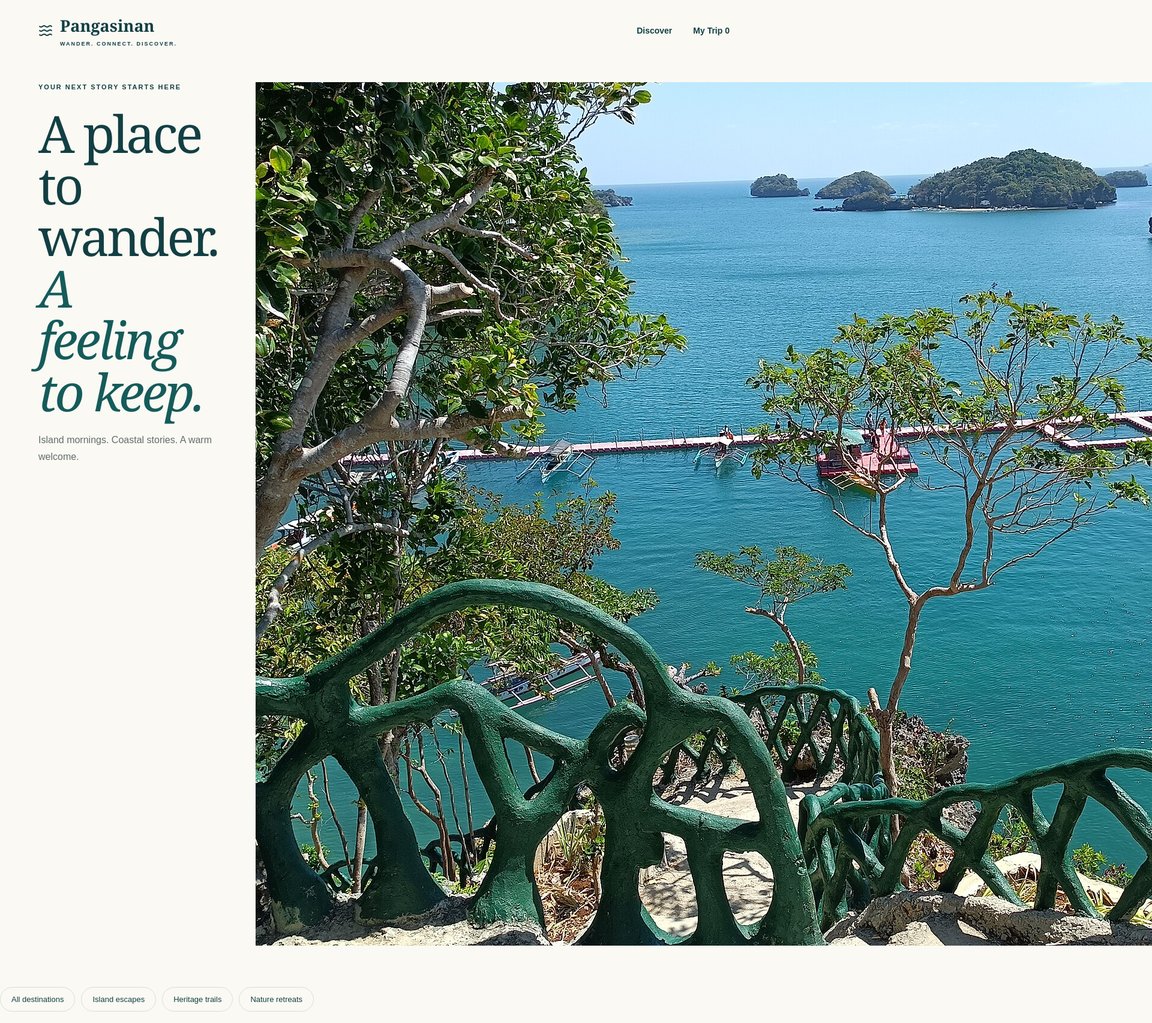
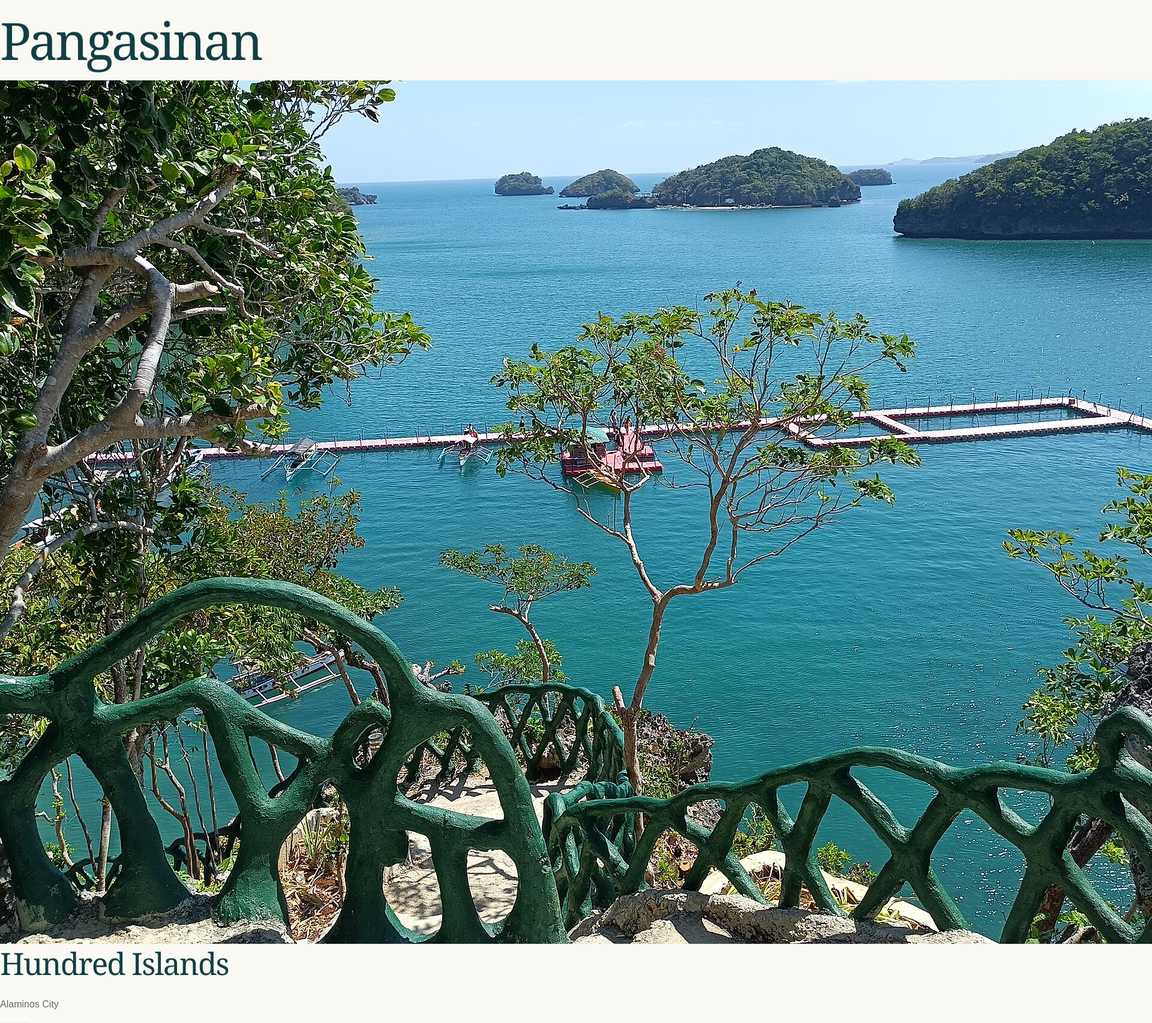
Before and after one commit to ucurexaquino-del/pangasinan-heritage, a Next.js app: page / in a window 1280 px wide. Shown: the top 1706 px of the page at 60% size, 1920 px wide, since content can reach past the window. Built offline with nearby package versions, Linux system fonts and the light colour scheme.

Commit message:
Update page.tsx

```diff
--- a/app/page.tsx
+++ b/app/page.tsx
@@ -1,623 +1,67 @@
 'use client';
 
-import { useEffect, useRef, useState } from 'react';
-import {
-  ArrowUpRight,
-  ArrowRight,
-  MapPin,
-  Waves,
-  Sun,
-  Mountain,
-  Compass,
-  Heart,
-  X,
-  Menu,
-  Leaf,
-  ChevronRight,
-  Download,
-  Check,
-  Signal,
-  Landmark
-} from 'lucide-react';
-
-
-type Place = {
-  id:string;
-  title:string;
-  town:string;
-  category:string;
-  image:string;
-  intro:string;
-  story:string;
-  tips:string[];
-  source:string;
-  label:string;
-};
-
+import { useState } from "react";
 
 const BASE_PATH =
   process.env.NEXT_PUBLIC_BASE_PATH || "";
 
-
-const places:Place[]=[
-
+const places = [
   {
-id:'islands',
-title:'Hundred Islands',
-town:'Alaminos City',
-category:'Island escapes',
-image:`${BASE_PATH}/images/hundred.jpg`,
-intro:'A little island. A whole new perspective.',
-story:'Discover the island-dotted waters of the Hundred Islands National Park in Alaminos.',
-tips:[
-'Arrange your visit through the local tourism office.',
-'Bring drinking water and sun protection.',
-'Respect marine life.'
-],
-source:'#',
-label:'Sea & discovery'
+    id:"islands",
+    title:"Hundred Islands",
+    town:"Alaminos City",
+    image:`${BASE_PATH}/images/hundred.jpg`
   },
-
-
   {
-id:'lighthouse',
-title:'Cape Bolinao Lighthouse',
-town:'Bolinao',
-category:'Heritage trails',
-image:`${BASE_PATH}/images/light.jpg`,
-intro:'Follow the coast. Find a story.',
-story:'A historic coastal landmark of Pangasinan.',
-tips:[
-'Bring sun protection.',
-'Check access before visiting.',
-'Respect the area.'
-],
-source:'#',
-label:'History & horizons'
+    id:"lighthouse",
+    title:"Cape Bolinao Lighthouse",
+    town:"Bolinao",
+    image:`${BASE_PATH}/images/light.jpg`
   },
-
-
   {
-id:'springs',
-title:'Balungao Hot Springs',
-town:'Balungao',
-category:'Nature retreats',
-image:`${BASE_PATH}/images/spring.jpg`,
-intro:'Slow days, warm waters, greener views.',
-story:'Hot and cold springs located near Mount Balungao.',
-tips:[
-'Bring swimwear.',
-'Check opening hours.',
-'Keep the area clean.'
-],
-source:'#',
-label:'Nature & renewal'
+    id:"springs",
+    title:"Balungao Hot Springs",
+    town:"Balungao",
+    image:`${BASE_PATH}/images/spring.jpg`
   }
-
 ];
-
-
-const categories=[
-'All destinations',
-'Island escapes',
-'Heritage trails',
-'Nature retreats'
-];
-
-
 
 export default function Home(){
 
-
-const [category,setCategory]=useState(categories[0]);
-
 const [saved,setSaved]=useState<string[]>([]);
 
-const [low,setLow]=useState(false);
+return (
+<main>
+<h1>Pangasinan</h1>
 
-const [active,setActive]=useState<Place|null>(null);
-
-const [menu,setMenu]=useState(false);
-
-const [notice,setNotice]=useState('');
-
-const dialog=useRef<HTMLDialogElement>(null);
-
-
-
-useEffect(()=>{
-
-const data=
-localStorage.getItem('pangasinan-trip');
-
-if(data){
-
-setSaved(JSON.parse(data));
-
-}
-
-},[]);
-
-
-
-useEffect(()=>{
-
-localStorage.setItem(
-'pangasinan-trip',
-JSON.stringify(saved)
-);
-
-},[saved]);
-
-
-
-useEffect(()=>{
-
-if(active){
-
-dialog.current?.showModal();
-
-}
-
-else{
-
-dialog.current?.close();
-
-}
-
-},[active]);
-
-
-
-
-function toggle(place:Place){
-
-setSaved(prev=>
-
-prev.includes(place.id)
-
-?
-
-prev.filter(x=>x!==place.id)
-
-:
-
-[...prev,place.id]
-
-);
-
-
-setNotice(
-saved.includes(place.id)
-
-?
-
-`${place.title} removed`
-
-:
-
-`${place.title} saved`
-
-);
-
-}
-
-
-
-
-function close(){
-
-setActive(null);
-
-}
-
-
-
-
-function download(){
-
-
-const text=
-
-places
-.filter(p=>saved.includes(p.id))
-.map(p=>
-
-`${p.title}
-
-${p.story}
-
-${p.tips.join('\n')}`
-
-)
-.join('\n\n');
-
-
-const blob=new Blob(
-[text],
-{
-type:'text/plain'
-}
-);
-
-
-const url=
-URL.createObjectURL(blob);
-
-
-const a=document.createElement('a');
-
-a.href=url;
-
-a.download="pangasinan-trip.txt";
-
-a.click();
-
-}
-
-
-
-function photo(place:Place){
-
-return(
+<section>
+{places.map(place=>(
+<article key={place.id}>
 
 <img
-
 src={place.image}
-
 alt={place.title}
-
-loading="lazy"
-
-onError={(e)=>{
-
-console.error(
-"Image missing:",
-place.image
-);
-
-e.currentTarget.src=
-`${BASE_PATH}/images/fallback.jpg`;
-
-}}
-
 />
 
+<h2>{place.title}</h2>
+<p>{place.town}</p>
+
+<button
+onClick={()=>
+setSaved(v =>
+v.includes(place.id)
+?v.filter(x=>x!==place.id)
+:[...v,place.id]
+)
+}
+>
+{saved.includes(place.id)?"Saved":"Save"}
+</button>
+
+</article>
+))}
+</section>
+</main>
 )
 
 }
-
-
-
-return (
-
-<>
-
-
-<header>
-
-
-<a className="brand">
-
-<Waves/>
-
-<span>
-
-Pangasinan
-
-<small>
-WANDER. CONNECT. DISCOVER.
-</small>
-
-</span>
-
-</a>
-
-
-<nav className={menu?'open':''}>
-
-
-<a href="#destinations">
-Discover
-</a>
-
-
-<button
-onClick={()=>{
-setMenu(false)
-}}
->
-
-My Trip {saved.length}
-
-</button>
-
-
-</nav>
-
-
-<button
-className="menu-button"
-onClick={()=>setMenu(!menu)}
->
-
-{menu?<X/>:<Menu/>}
-
-</button>
-
-
-</header>
-
-
-
-
-<main>
-
-
-<section className="hero">
-
-
-<div>
-
-<div className="eyebrow">
-
-YOUR NEXT STORY STARTS HERE
-
-</div>
-
-
-<h1>
-
-A place to wander.
-
-<br/>
-
-<em>
-A feeling to keep.
-</em>
-
-</h1>
-
-
-<p>
-
-Island mornings.
-Coastal stories.
-A warm welcome.
-
-</p>
-
-
-</div>
-
-
-<div className="hero-image">
-
-{photo(places[0])}
-
-
-</div>
-
-
-</section>
-
-
-
-
-<section id="destinations">
-
-
-<div className="filters">
-
-
-{
-
-categories.map(c=>(
-
-
-<button
-
-key={c}
-
-onClick={()=>setCategory(c)}
-
->
-
-{c}
-
-</button>
-
-
-))
-
-}
-
-
-</div>
-
-
-
-
-
-<div className="cards">
-
-
-{
-
-places
-
-.filter(
-
-p=>
-
-category===categories[0]
-
-||
-
-p.category===category
-
-)
-
-.map(place=>(
-
-
-
-<article key={place.id}>
-
-
-<div className="card-image">
-
-{photo(place)}
-
-</div>
-
-
-
-<span>
-
-<MapPin size={14}/>
-
-{place.town}
-
-</span>
-
-
-
-<h2>
-
-{place.title}
-
-</h2>
-
-
-<p>
-
-{place.intro}
-
-</p>
-
-
-
-<button
-
-onClick={()=>toggle(place)}
-
->
-
-
-<Heart
-
-fill={
-saved.includes(place.id)
-?
-"currentColor"
-:
-"none"
-}
-
-/>
-
-
-{
-
-saved.includes(place.id)
-
-?
-
-"Saved"
-
-:
-
-"Save"
-
-}
-
-
-</button>
-
-
-
-</article>
-
-
-))
-
-
-}
-
-
-</div>
-
-
-</section>
-
-
-
-</main>
-
-
-
-
-
-<dialog ref={dialog}>
-
-
-<button
-onClick={close}
->
-
-<X/>
-
-</button>
-
-
-{
-
-active &&
-
-<div>
-
-{photo(active)}
-
-<h2>
-
-{active.title}
-
-</h2>
-
-
-<p>
-
-{active.story}
-
-</p>
-
-
-</div>
-
-}
-
-
-</dialog>
-
-
-
-{
-
-notice &&
-
-<div className="toast">
-
-{notice}
-
-</div>
-
-}
-
-
-</>
-
-);
-
-
-}
```
Lines whose indentation alone changed are shown as unchanged.
